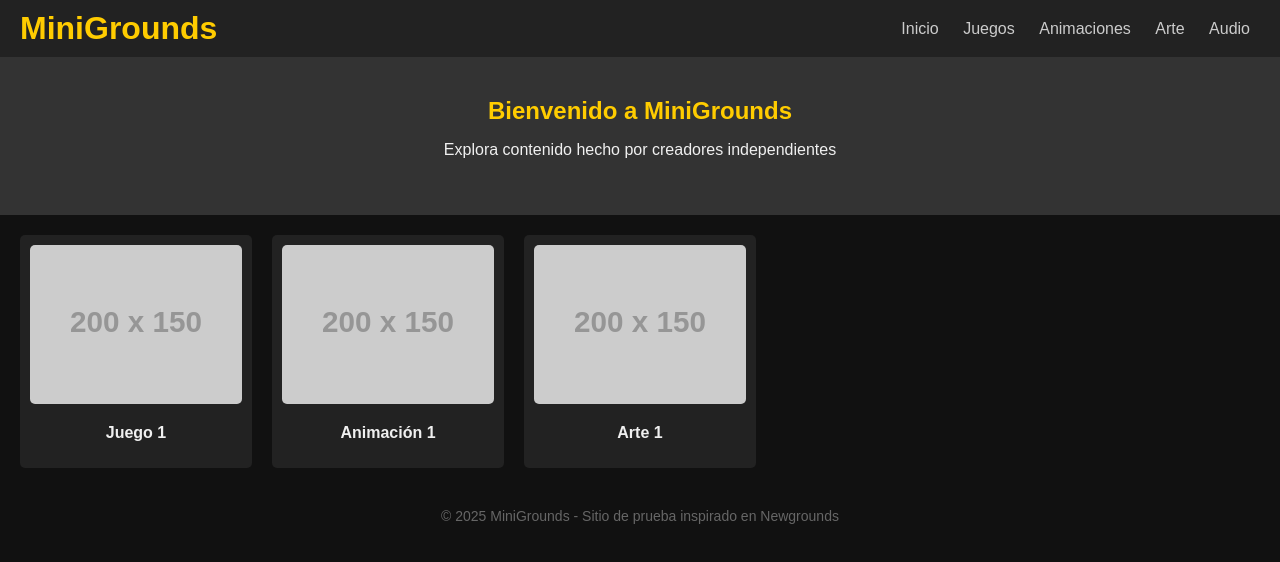
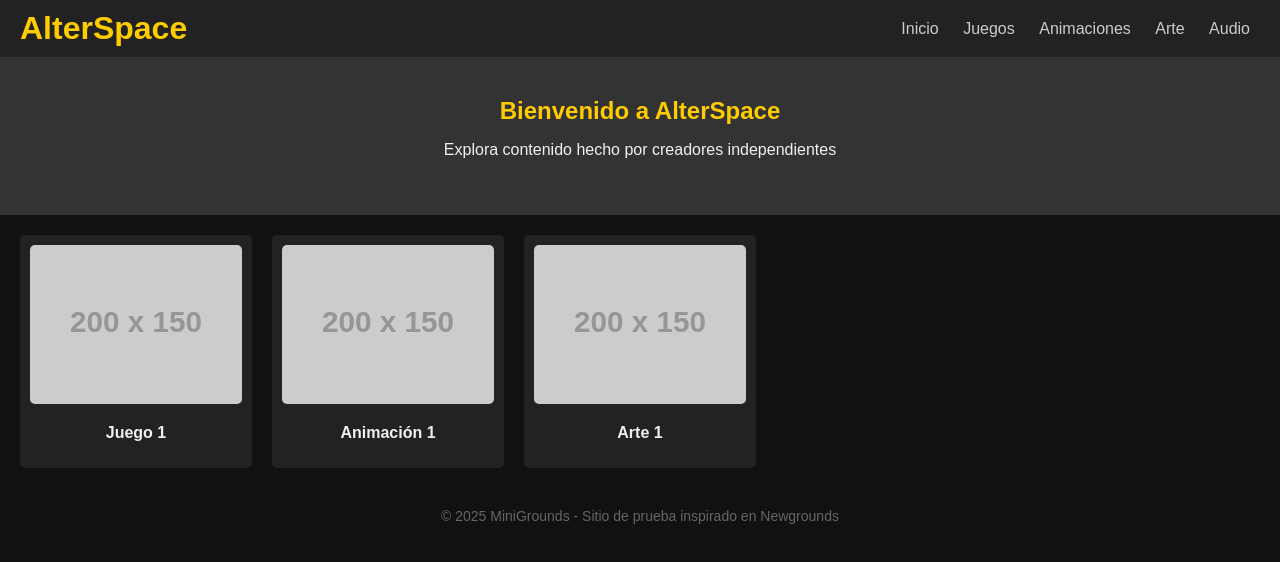
Before and after one commit to aesteti/AlterSpace, a plain HTML site: page index.html in a window 1280 px wide. Drawn offline with Linux system fonts and the light colour scheme; placeholder pictures from the web are drawn by us.

Commit message:
Update index.html

```diff
--- a/index.html
+++ b/index.html
@@ -3,11 +3,11 @@
 <head>
   <meta charset="UTF-8">
   <meta name="viewport" content="width=device-width, initial-scale=1">
-  <title>Mini Newgrounds</title>
+  <title>AlterSpace</title>
   <style>
     body {
       margin: 0;
-      font-family: Arial, sans-serif;
+      font-family: Pixelify sans, sans-serif;
       background: #111;
       color: #f0f0f0;
     }
@@ -78,7 +78,7 @@
 <body>
 
   <header>
-    <h1>MiniGrounds</h1>
+    <h1>AlterSpace</h1>
     <nav>
       <a href="#">Inicio</a>
       <a href="#">Juegos</a>
@@ -89,7 +89,7 @@
   </header>
 
   <section class="banner">
-    <h2>Bienvenido a MiniGrounds</h2>
+    <h2>Bienvenido a AlterSpace</h2>
     <p>Explora contenido hecho por creadores independientes</p>
   </section>
 
```
